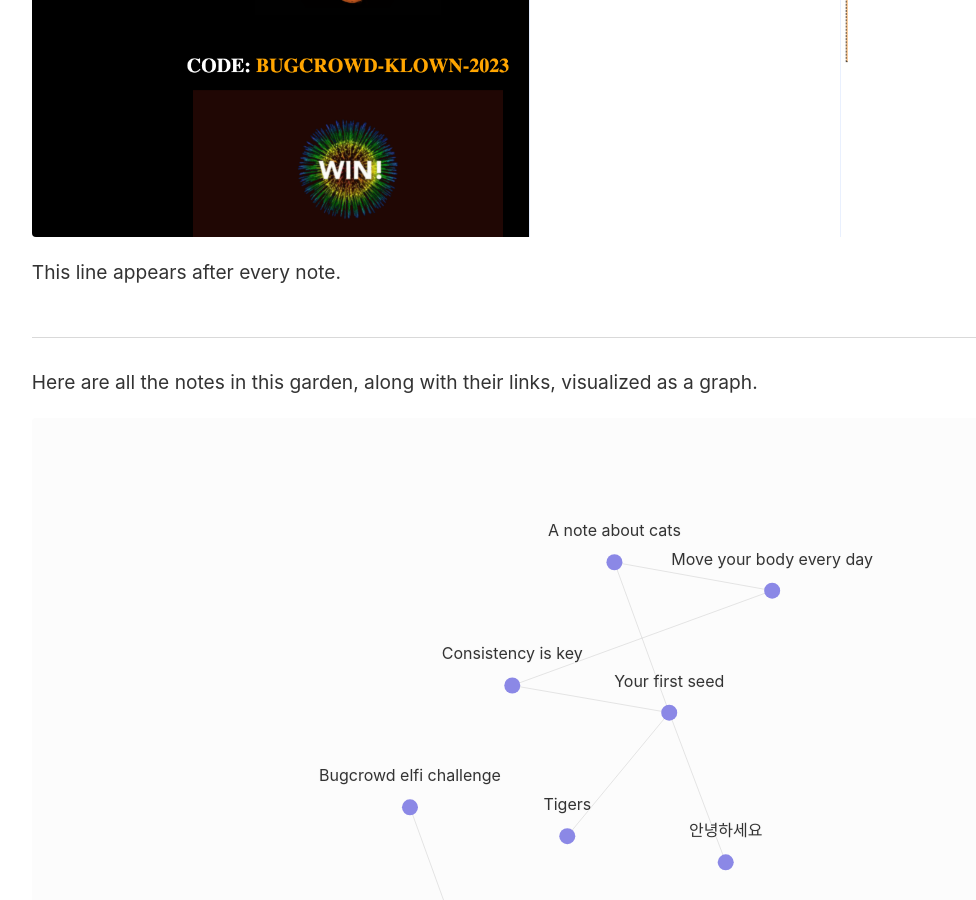
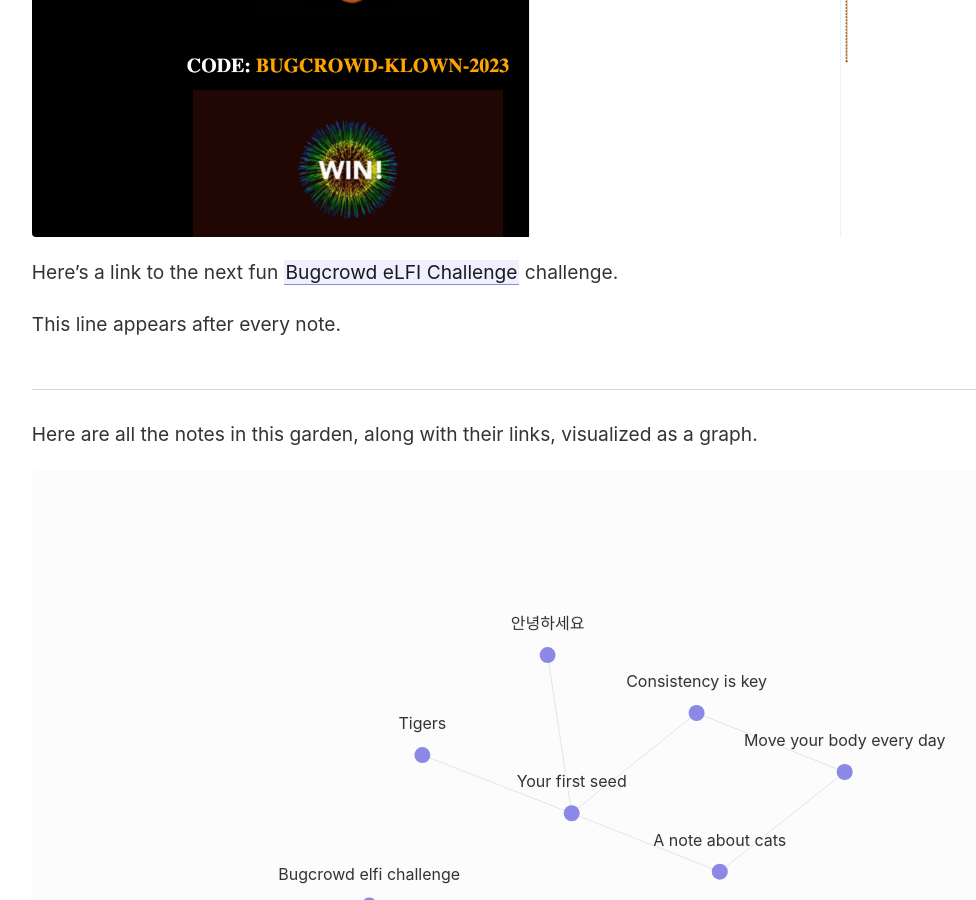
Before and after one commit to 0xPb1/test1, a Jekyll site: the page built from _notes/Bugcrowd/Klown.cfm/klown.cfm 🎪.md, in a window 1280 px wide and 900 px high, scrolled down 2823 px. Shown: the whole window, without its empty margins (45-1021 px from the left). Built offline with Jekyll 4.4.1, drawn with Linux system fonts in a browser that asks for light colours.

Commit message:
add link to next chall.

```diff
--- a/_notes/Bugcrowd/Klown.cfm/klown.cfm 🎪.md
+++ b/_notes/Bugcrowd/Klown.cfm/klown.cfm 🎪.md
@@ -43,3 +43,5 @@
 	- After submitting the password, you received the final response:
 
 ![#4](https://raw.githubusercontent.com/0xPb1/test1/main/_notes/Bugcrowd/Klown.cfm/Pasted%20image%2020231101224121.png)
+
+Here's a link to the next fun [[Bugcrowd eLFI Challenge]] challenge.
```
